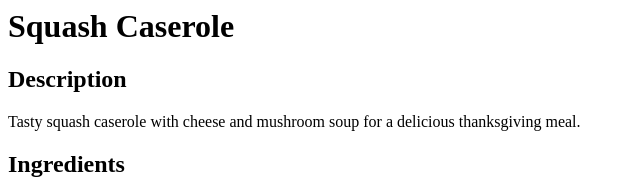
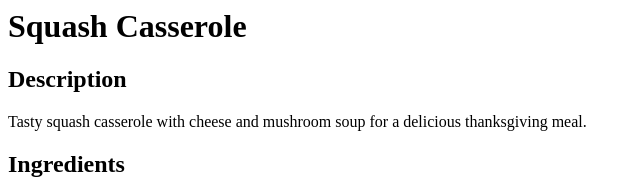
Before and after one commit to Ethan0429/odin-recipes, a plain HTML site: page recipes/squash-casserole.html in a window 1280 px wide. Shown: the top 181 px of the page, without its empty margins (0-641 px from the left). Drawn offline with Linux system fonts and the light colour scheme.

Commit message:
changed casserole spelling

```diff
--- a/recipes/squash-caserole.html
+++ b/recipes/squash-casserole.html
@@ -1,8 +1,8 @@
 <body>
-    <h1>Squash Caserole</h1>
+    <h1>Squash Casserole</h1>
     <h2>Description</h2>
     <p>
-        Tasty squash caserole with cheese and mushroom soup
+        Tasty squash casserole with cheese and mushroom soup
         for a delicious thanksgiving meal.
     </p>
     <h2>Ingredients</h2>
```
